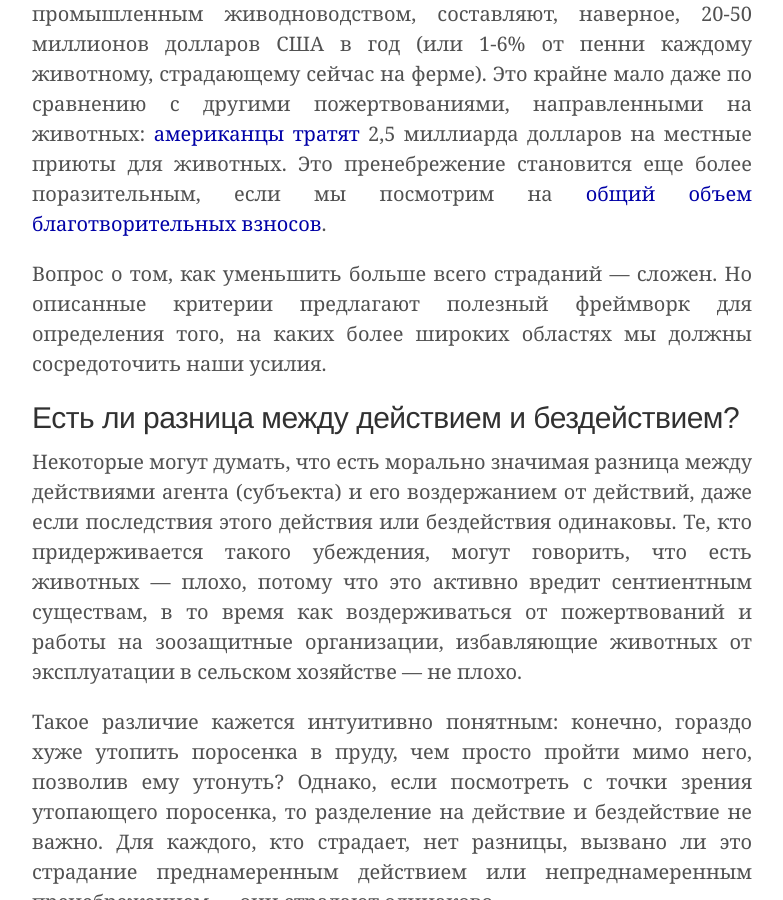
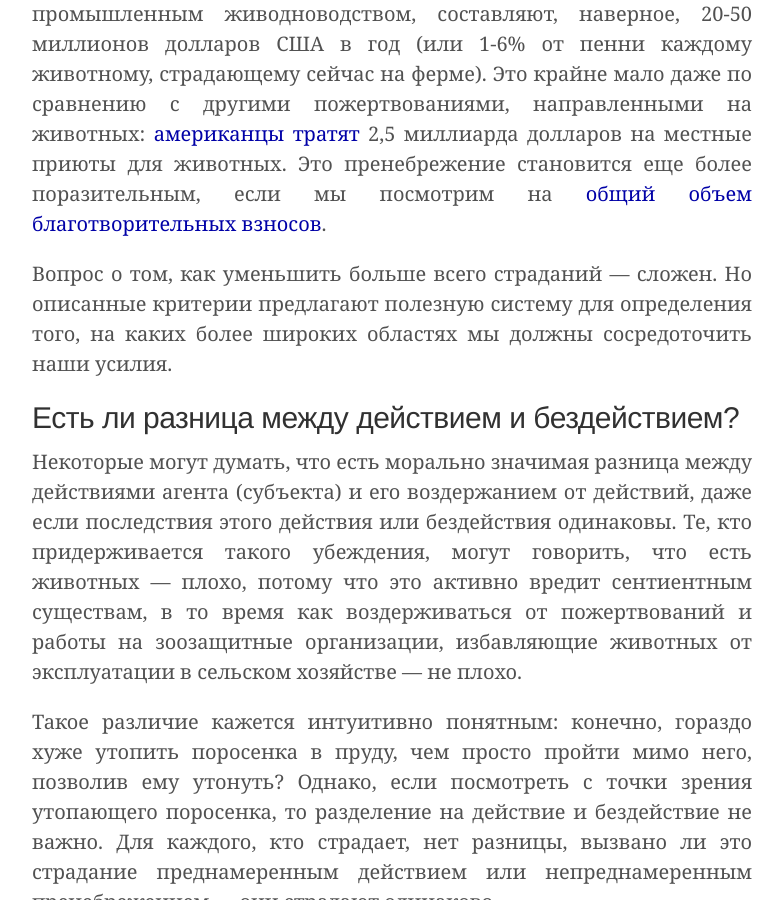
Before and after one commit to ReducingSuffering/reducingsuffering.github.io, a Jekyll site: the page built from _articles/tobias-baumann-altruism-numbers-and-factory-farms.md, in a window 1280 px wide and 900 px high, scrolled down 6417 px. Shown: the whole window, without its empty margins (248-1031 px from the left). Built offline with Jekyll 4.4.1, drawn with Linux system fonts in a browser that asks for light colours; some of the changed text lies outside the part shown.

Commit message:
Update tobias-baumann-altruism-numbers-and-factory-farms.md

```diff
--- a/_articles/tobias-baumann-altruism-numbers-and-factory-farms.md
+++ b/_articles/tobias-baumann-altruism-numbers-and-factory-farms.md
@@ -41,7 +41,7 @@
 
 ## Принципы приоритизации направлений
 
-Полезный фреймворк для выявления направлений, в которых наши ресурсы приведут к наибольшему эффекту, состоит в оценке масштаба проблем, их податливости и обделенности вниманием.
+Полезная система для выявления направлений, в которых наши ресурсы приведут к наибольшему эффекту, состоит из оценки масштаба проблем, их податливости и обделенности вниманием.
 
 ### Масштаб
 
@@ -61,7 +61,7 @@
 
 Наконец, мы можем задаться вопросом о том, в какой степени проблема _обделена вниманием_. То, какой вклад мы можем внести в решение проблемы, зависит, как правило, от того, сколько ресурсов уже направлены на ее решение. Это объясняется тем, что в сферах, которым уделяется меньше внимания, как правило, больше «низко висящих фруктов». Пожертвования организациям, борющимся с промышленным живодноводством, составляют, наверное, 20-50 миллионов долларов США в год (или 1-6% от пенни каждому животному, страдающему сейчас на ферме). Это крайне мало даже по сравнению с другими пожертвованиями, направленными на животных: [американцы тратят](http://www.humanesociety.org/animal_community/resources/timelines/animal_sheltering_trends.html) 2,5 миллиарда долларов на местные приюты для животных. Это пренебрежение становится еще более поразительным, если мы посмотрим на [общий объем благотворительных взносов](https://givingusa.org/giving-usa-2015-press-release-giving-usa-americans-donated-an-estimated-358-38-billion-to-charity-in-2014-highest-total-in-reports-60-year-history/).
 
-Вопрос о том, как уменьшить больше всего страданий — сложен. Но описанные критерии предлагают полезный фреймворк для определения того, на каких более широких областях мы должны сосредоточить наши усилия.
+Вопрос о том, как уменьшить больше всего страданий — сложен. Но описанные критерии предлагают полезную систему для определения того, на каких более широких областях мы должны сосредоточить наши усилия.
 
 ## Есть ли разница между действием и бездействием?
 
```
Also changed, not shown: other parts of _articles/tobias-baumann-altruism-numbers-and-factory-farms.md (+1 -1 lines).
